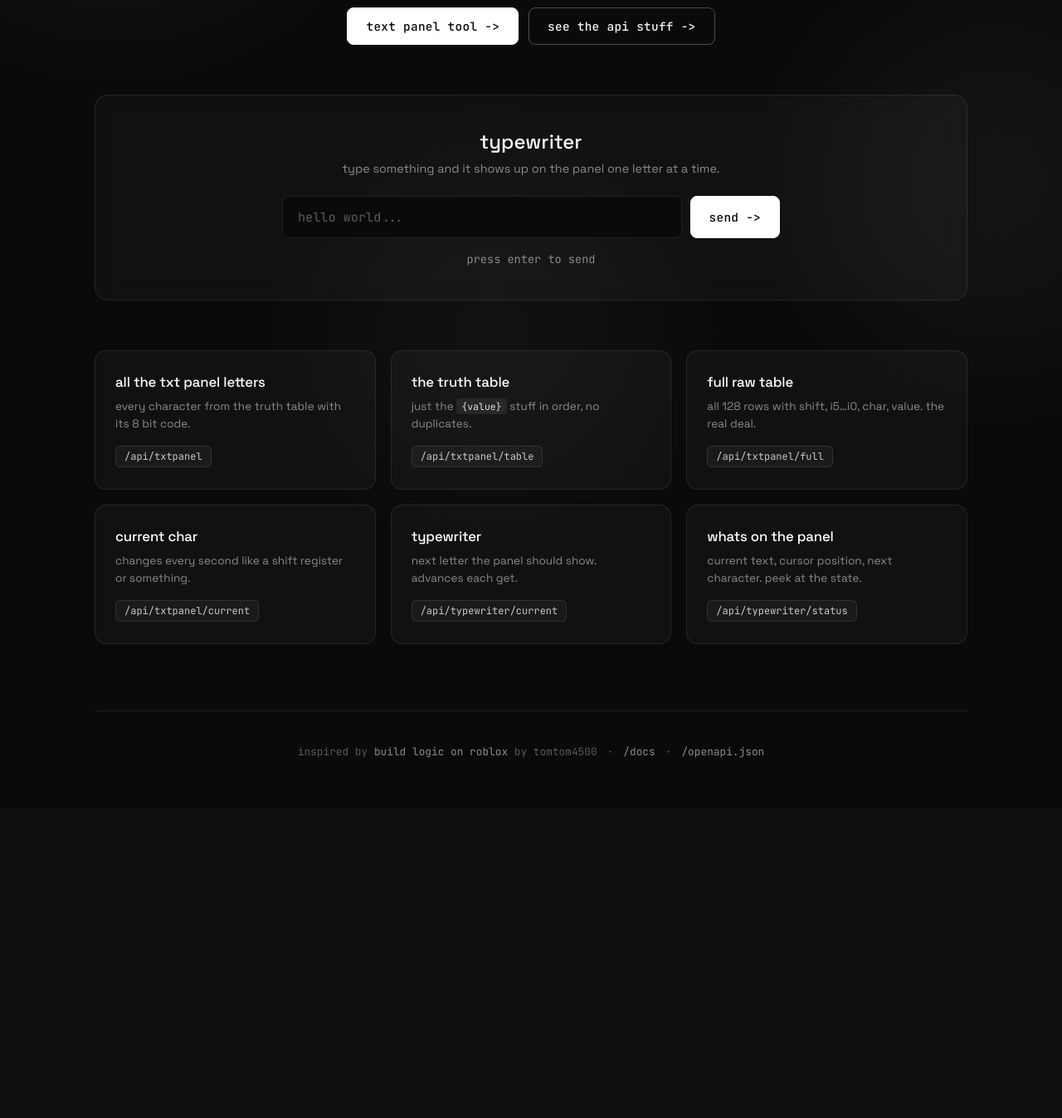
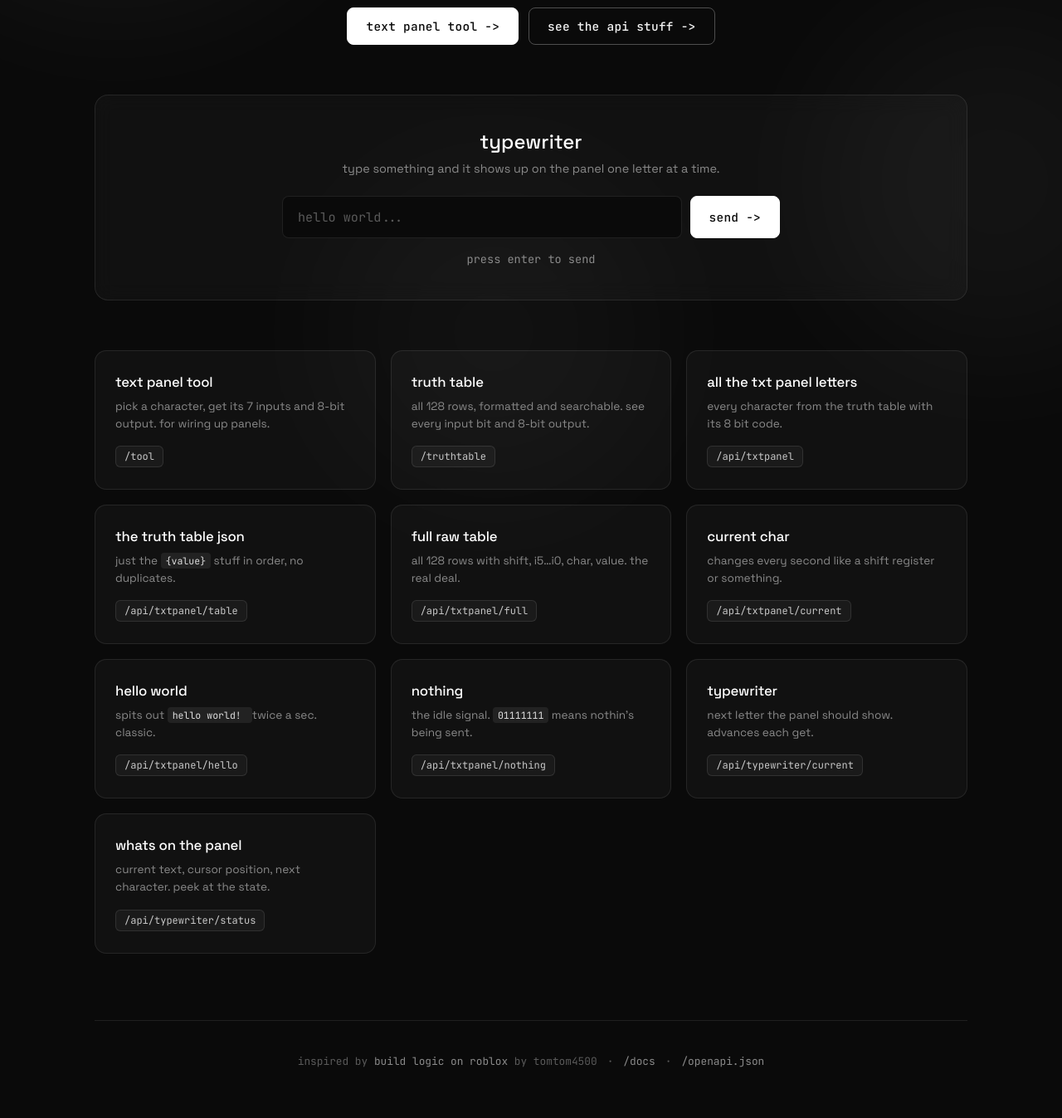
Before and after one commit to geometryRunC/eeky808, a FastAPI app: page / in a window 1280 px wide. Shown: the part 350-1697 px from the top of the page at 83% size. Before the commit the page ends 1263 px from the top, so only its background shows below. Run offline with FastAPI, Linux system fonts and the light colour scheme.

Commit message:
Update truth table link and add new API cards

```diff
--- a/templates/index.html
+++ b/templates/index.html
@@ -44,6 +44,18 @@
         </section>
 
         <section class="grid">
+            <a class="card" href="/tool">
+                <h2 class="card-title">text panel tool</h2>
+                <p class="card-desc">pick a character, get its 7 inputs and 8-bit output. for wiring up panels.</p>
+                <span class="card-path">/tool</span>
+            </a>
+
+            <a class="card" href="/truthtable">
+                <h2 class="card-title">truth table</h2>
+                <p class="card-desc">all 128 rows, formatted and searchable. see every input bit and 8-bit output.</p>
+                <span class="card-path">/truthtable</span>
+            </a>
+
             <a class="card" href="/api/txtpanel">
                 <h2 class="card-title">all the txt panel letters</h2>
                 <p class="card-desc">every character from the truth table with its 8 bit code.</p>
@@ -51,7 +63,7 @@
             </a>
 
             <a class="card" href="/api/txtpanel/table">
-                <h2 class="card-title">the truth table</h2>
+                <h2 class="card-title">the truth table json</h2>
                 <p class="card-desc">just the <code>{value}</code> stuff in order, no duplicates.</p>
                 <span class="card-path">/api/txtpanel/table</span>
             </a>
@@ -66,6 +78,18 @@
                 <h2 class="card-title">current char</h2>
                 <p class="card-desc">changes every second like a shift register or something.</p>
                 <span class="card-path">/api/txtpanel/current</span>
+            </a>
+
+            <a class="card" href="/api/txtpanel/hello">
+                <h2 class="card-title">hello world</h2>
+                <p class="card-desc">spits out <code>Hello World! </code> twice a sec. classic.</p>
+                <span class="card-path">/api/txtpanel/hello</span>
+            </a>
+
+            <a class="card" href="/api/txtpanel/nothing">
+                <h2 class="card-title">nothing</h2>
+                <p class="card-desc">the idle signal. <code>01111111</code> means nothin's being sent.</p>
+                <span class="card-path">/api/txtpanel/nothing</span>
             </a>
 
             <a class="card" href="/api/typewriter/current">
```
